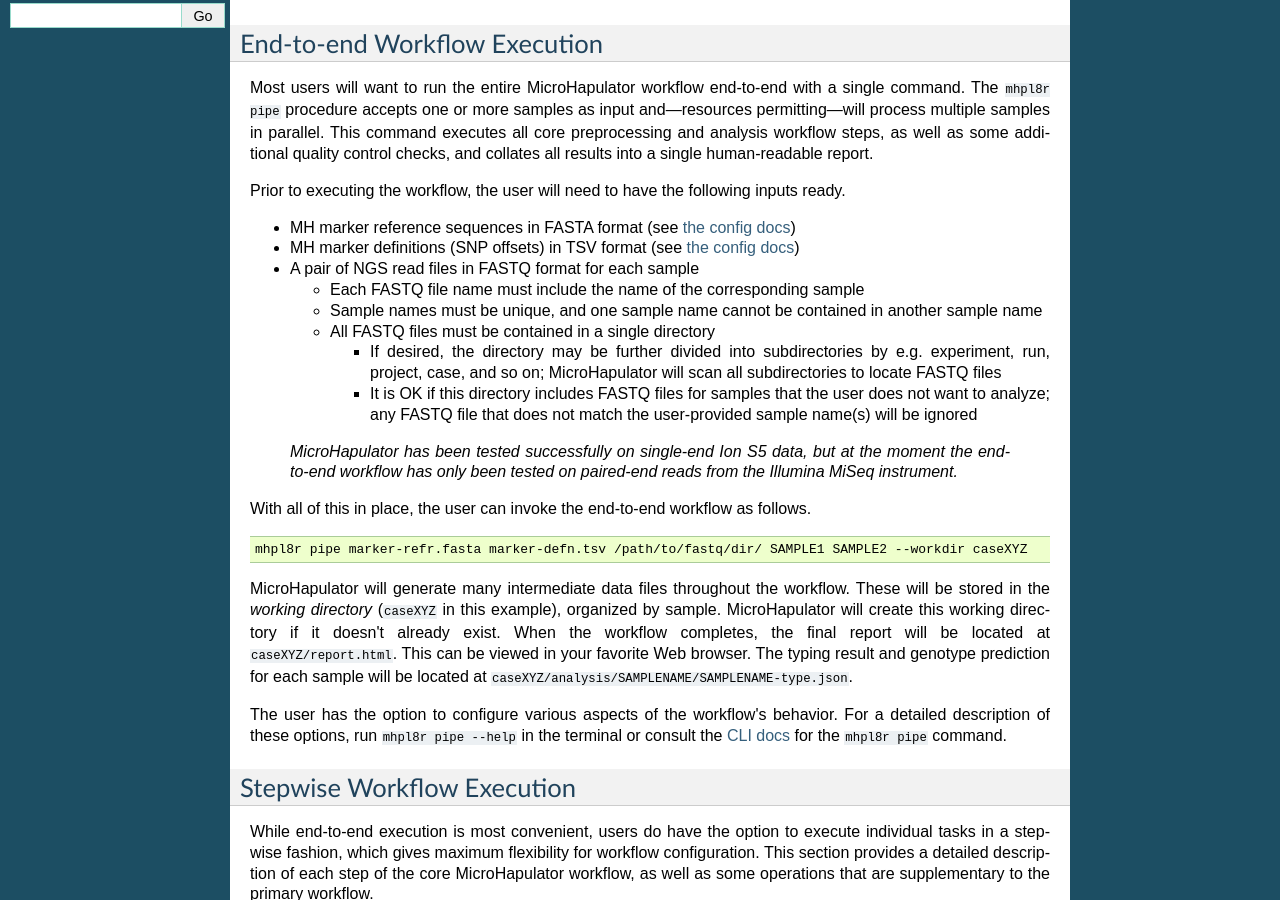
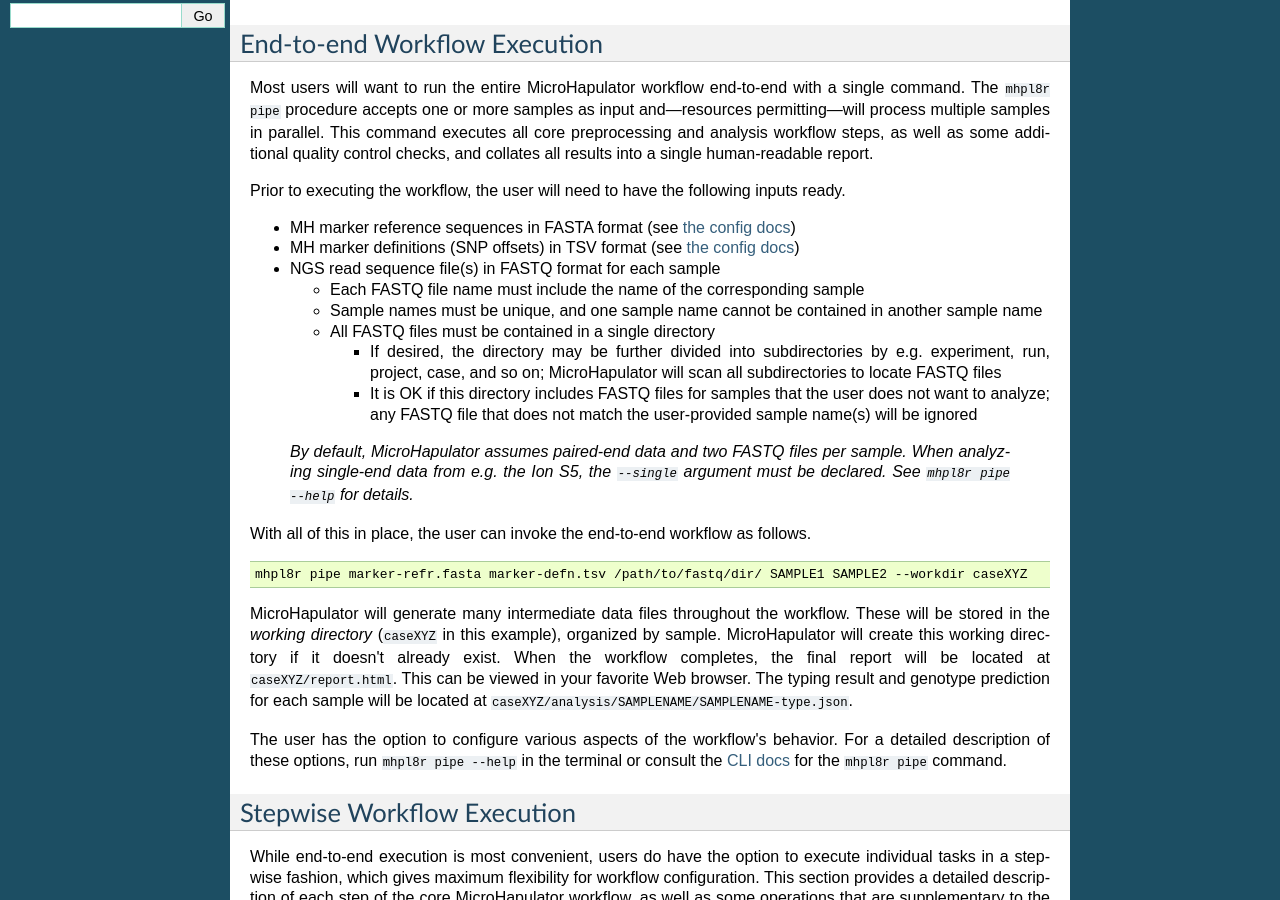
Before and after one commit to bioforensics/MicroHapulator, a Sphinx documentation site: the page built from docs/manual.md, in a window 1280 px wide and 900 px high, scrolled down 553 px. Built offline with Sphinx 7.4.7, drawn with Linux system fonts in a browser that asks for light colours.

Commit message:
Docs updated

```diff
--- a/docs/manual.md
+++ b/docs/manual.md
@@ -29,14 +29,14 @@
 
 - MH marker reference sequences in FASTA format (see [the config docs](config.md))
 - MH marker definitions (SNP offsets) in TSV format (see [the config docs](config.md))
-- A pair of NGS read files in FASTQ format for each sample
+- NGS read sequence file(s) in FASTQ format for each sample
     - Each FASTQ file name must include the name of the corresponding sample
     - Sample names must be unique, and one sample name cannot be contained in another sample name
     - All FASTQ files must be contained in a single directory
         - If desired, the directory may be further divided into subdirectories by e.g. experiment, run, project, case, and so on; MicroHapulator will scan all subdirectories to locate FASTQ files
         - It is OK if this directory includes FASTQ files for samples that the user does not want to analyze; any FASTQ file that does not match the user-provided sample name(s) will be ignored
 
-> *MicroHapulator has been tested successfully on single-end Ion S5 data, but at the moment the end-to-end workflow has only been tested on paired-end reads from the Illumina MiSeq instrument.*
+> *By default, MicroHapulator assumes paired-end data and two FASTQ files per sample. When analyzing single-end data from e.g. the Ion S5, the `--single` argument must be declared. See `mhpl8r pipe --help` for details.*
 
 With all of this in place, the user can invoke the end-to-end workflow as follows.
 
```
Also changed, not shown: CHANGELOG.md (+1 -0 lines).
